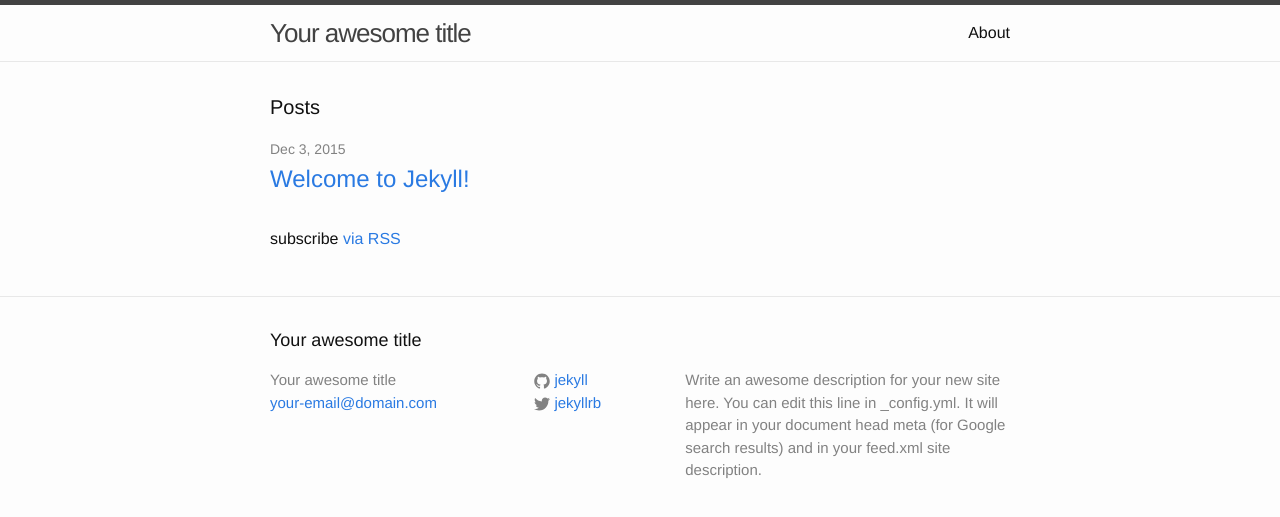
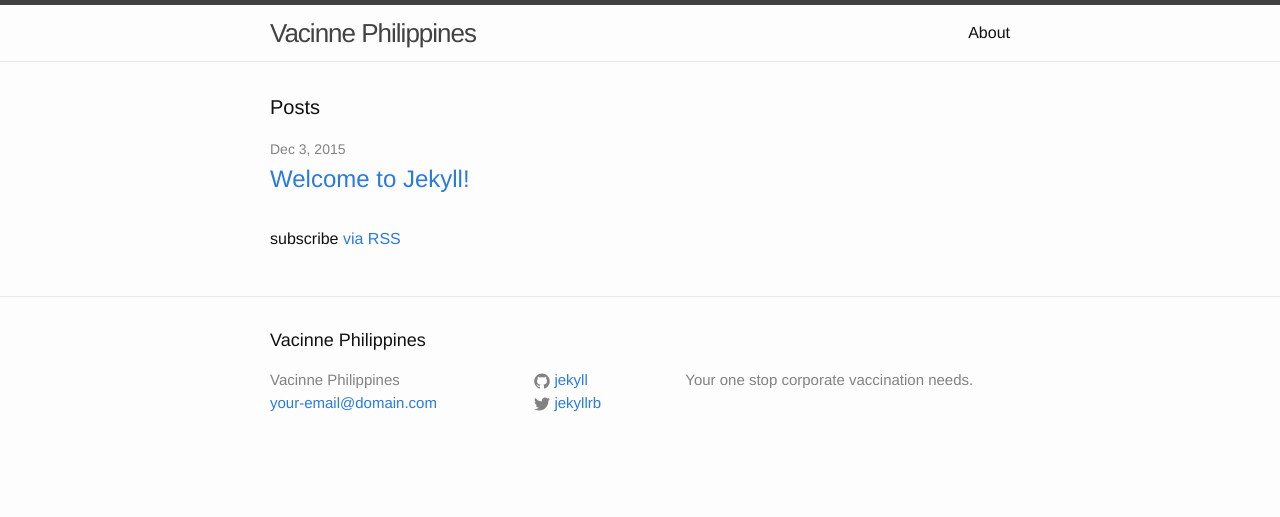
Before and after one commit to biboyatienza/vaxph, a Jekyll site: the page built from index.html, in a window 1280 px wide. Shown: the top 517 px of the page. Built offline with Jekyll 4.4.1, drawn with Linux system fonts in a browser that asks for light colours.

Commit message:
Added site description

```diff
--- a/_config.yml
+++ b/_config.yml
@@ -6,14 +6,11 @@
 # 'jekyll serve'. If you change this file, please restart the server process.
 
 # Site settings
-title: Your awesome title
+title: Vacinne Philippines
 email: your-email@domain.com
-description: > # this means to ignore newlines until "baseurl:"
-  Write an awesome description for your new site here. You can edit this
-  line in _config.yml. It will appear in your document head meta (for
-  Google search results) and in your feed.xml site description.
+description: Your one stop corporate vaccination needs.
 baseurl: "" # the subpath of your site, e.g. /blog
-url: "http://yourdomain.com" # the base hostname & protocol for your site
+url: "http://www.vacinnephilippines.com" # the base hostname & protocol for your site
 twitter_username: jekyllrb
 github_username:  jekyll
 
```
